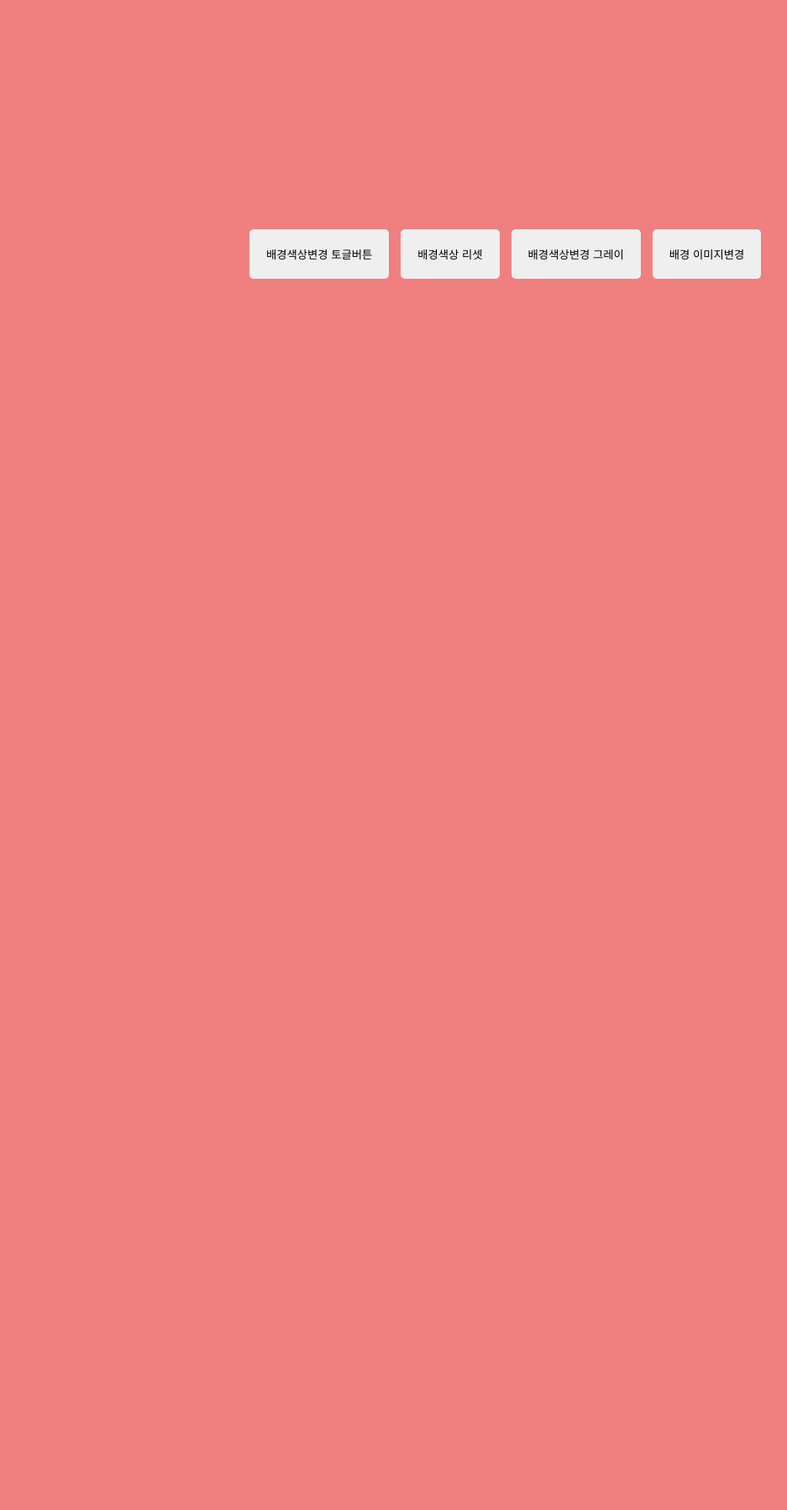
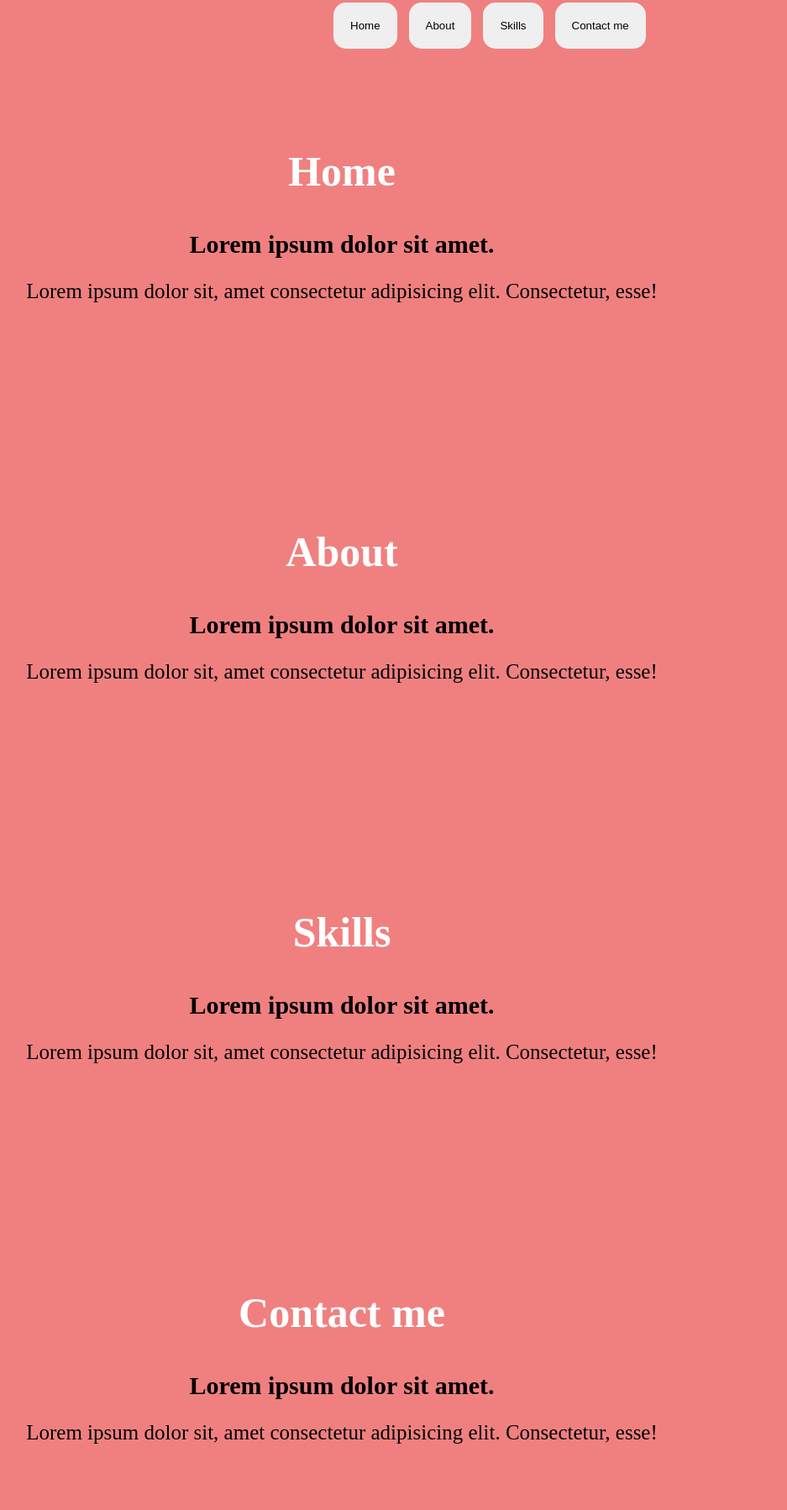
Before and after one commit to qkrgkswls1088/bgcolor2, a plain HTML site: page index.html in a window 1280 px wide. Shown: the part 67-1865 px from the top of the page at 84% size, without its empty margins (233-1170 px from the left). Drawn offline with Linux system fonts and the light colour scheme.

Commit message:
Update index.html

```diff
--- a/index.html
+++ b/index.html
@@ -9,6 +9,7 @@
   <style>
     body{
       margin: 0 auto;
+      padding: 0;
       background-color: lightcoral;
       text-align: center;
       transition: all 0.3s linear;
@@ -23,8 +24,8 @@
     }
 
     .btns{
-      margin-left: 500px;
-      margin-top: 300px;
+      left: 600px;
+      top: 50px;
       padding: 20px;
       border-radius: 15px;
       position: fixed;
@@ -43,8 +44,8 @@
     .bg__img{
       margin: 0;
       position: absolute;
-      width: 100vw;
-      height: 100vh;
+      width: 100%;
+      height: 100%;
       background: url(kaguya1.jpg);
       transition: 1s;
       opacity: 0;
@@ -60,7 +61,7 @@
 
     button{
       padding: 20px;
-      border-radius: 5px;
+      border-radius: 15px;
       border: white;
       margin-left: 10px;
     }
@@ -75,32 +76,105 @@
       border-radius: 100px;
       text-align: center;
       opacity: 0;
+      left: 90%;
     }
 
     .arrow-up span{
-      line-height: 70px;
-      font-size: 50px;
+      line-height: 40px;
+      font-size: 35px;
       text-align: center;
+      margin: auto;
     }
 
     .arrow-up.visible{
       opacity: 1;
     }
+
+    section{
+      width: 100%;
+    }
+
+    .wrapper{
+      max-width: 1200px;
+      margin: auto;
+    }
+
+    #home{
+      padding-top: 200px;
+      padding-bottom: 50px;
+    }
+
+    section{
+      text-align: center;
+    }
+
+    #about{
+      padding-top: 150px;
+      padding-bottom: 50px;
+    }
+
+    #skills{
+      padding-top: 150px;
+      padding-bottom: 50px;
+    }
+
+    #contact{
+      padding-top: 150px;
+      padding-bottom: 50px;
+    }
+    h1{
+      color: white;
+      font-size: 50px;
+    }
+
+    h2{
+      font-size: 30px;
+    }
+
+    h3{
+      font-size: 25px;
+      font-weight: 300;
+    }
+
+
   </style>
 </head>
 <body>
   <div class="bg__img"></div>
   <div class="btns">
     <div class="container">
-    <button class="btn_toggle">배경색상변경 토글버튼</button>
-    <button class="btn--reset">배경색상 리셋</button>
-    <button class="btn--bggray">배경색상변경 그레이</button>
-    <button class="btn--image">배경 이미지변경</button>
+    <button class="btn_toggle">Home</button>
+    <button class="btn--reset">About</button>
+    <button class="btn--bggray">Skills</button>
+    <button class="btn--image">Contact me</button>
   </div>
 </div>
   <section id="home">
     <div class="wrapper">
       <h1>Home</h1>
+      <h2>Lorem ipsum dolor sit amet.</h2>
+      <h3>Lorem ipsum dolor sit, amet consectetur adipisicing elit. Consectetur, esse!</h3>
+    </div>
+  </section>
+  <section id="about">
+    <div class="wrapper">
+      <h1>About</h1>
+      <h2>Lorem ipsum dolor sit amet.</h2>
+      <h3>Lorem ipsum dolor sit, amet consectetur adipisicing elit. Consectetur, esse!</h3>
+    </div>
+  </section>
+  <section id="skills">
+    <div class="wrapper">
+      <h1>Skills</h1>
+      <h2>Lorem ipsum dolor sit amet.</h2>
+      <h3>Lorem ipsum dolor sit, amet consectetur adipisicing elit. Consectetur, esse!</h3>
+    </div>
+  </section>
+  <section id="contact">
+    <div class="wrapper">
+      <h1>Contact me</h1>
+      <h2>Lorem ipsum dolor sit amet.</h2>
+      <h3>Lorem ipsum dolor sit, amet consectetur adipisicing elit. Consectetur, esse!</h3>
     </div>
   </section>
   <button class="arrow-up">
@@ -114,25 +188,30 @@
         bgContainer.classList.remove('bg__img--show');
         document.body.classList.remove('bgcolor--gray');
         document.body.classList.toggle('bgcolor--plum');
+        home.scrollIntoView({behavior:"smooth"});
         // console.log('버튼클릭');
       });
       const btnReset = document.querySelector('.btn--reset');
       btnReset.addEventListener('click',function(){
         bgContainer.classList.remove('bg__img--show');
         document.body.classList.remove('bgcolor--plum','bgcolor--gray', 'bg--image');
+        about.scrollIntoView({behavior:"smooth", block:"center"});
       });
 
       const btnBgGray = document.body.querySelector('.btn--bggray');
+      const skills = document.querySelector('#skills');
       btnBgGray.addEventListener('click',function(){
         bgContainer.classList.remove('bg__img--show');
         document.body.classList.add('bgcolor--gray');
+        skills.scrollIntoView({behavior:"smooth", block:"center"});
       })
 
       const bgContainer = document.querySelector('.bg__img');
       const btnImage = document.body.querySelector('.btn--image');
       btnImage.addEventListener('click',function(){
         // document.body.classList.add('bg--image');
-        bgContainer.classList.add('bg__img--show');
+        // bgContainer.classList.add('bg__img--show');
+        contact.scrollIntoView({behavior:"smooth", block:"center"});
       })
 
       const navContainer = document.querySelector('.btns')
```
